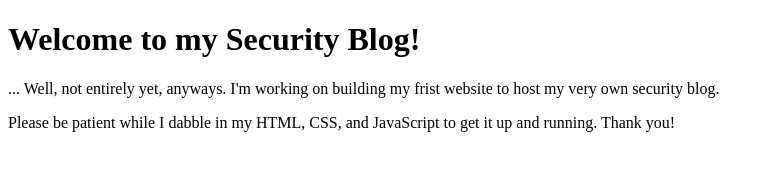
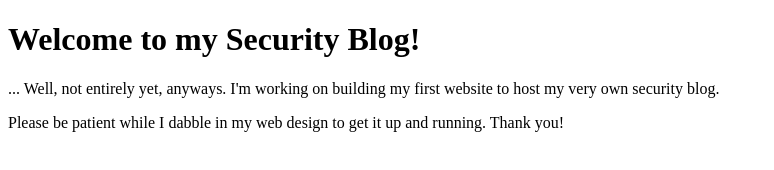
Before and after one commit to OmniZeal/omnizeal.github.io, a plain HTML site: page index.htm in a window 1280 px wide. Shown: the whole page, without its empty margins (0-774 px from the left). Drawn offline with Linux system fonts and the light colour scheme.

Commit message:
Index_0.2
Updated HTML index.

```diff
--- a/index.htm
+++ b/index.htm
@@ -6,8 +6,8 @@
 </head>
 <body>
 <h1>Welcome to my Security Blog!</h1>
-<p>... Well, not entirely yet, anyways. I'm working on building my frist website to host my very own security blog.</p>
+<p>... Well, not entirely yet, anyways. I'm working on building my first website to host my very own security blog.</p>
 
-<p>Please be patient while I dabble in my HTML, CSS, and JavaScript to get it up and running. Thank you!</p>
+<p>Please be patient while I dabble in my web design to get it up and running. Thank you!</p>
 </body>
 </html>
```
